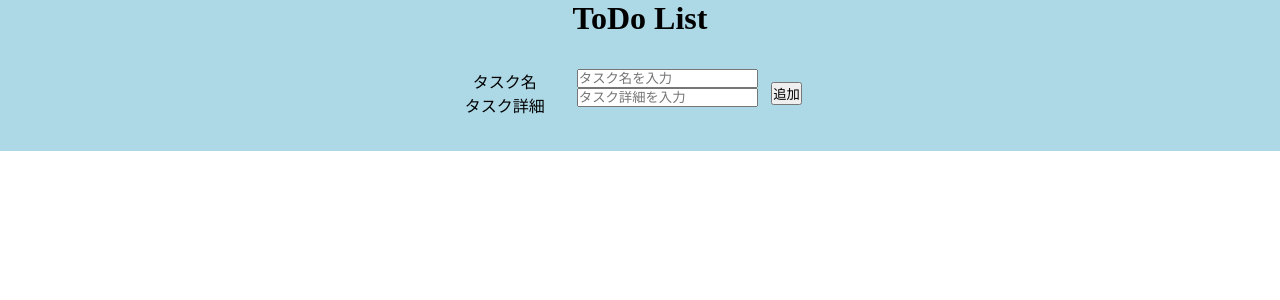
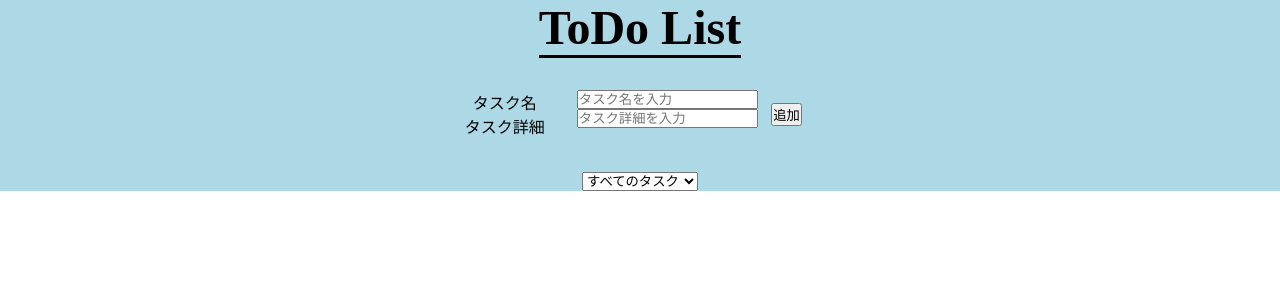
Before and after one commit to RyogaTakaoka/todolist_takaoka, a Next.js app: page / in a window 1280 px wide. Shown: the top 300 px of the page. Built offline with nearby package versions, Linux system fonts and the light colour scheme.

Commit message:
Add filtering function
Filter機能追加

```diff
--- a/pages/index.tsx
+++ b/pages/index.tsx
@@ -7,12 +7,17 @@ import { useState } from 'react'
 const inter = Inter({ subsets: ['latin'] })
 
 export default function Home(){
+  //ToDoの型
   type todo = {
     id: number
     taskName: string
+    detail: string
     isCompleted: boolean
-    detail: string
+    isRemoved:boolean
   }
+
+  //Filterの型
+  type Filter = 'all' | 'checked' | 'unchecked' | 'removed';
 
   //taskname
   const [text, setText] = useState("")
@@ -23,26 +28,56 @@ export default function Home(){
   //todo[] todoList;
   const [todoList, setTodoList] = useState<todo[]>([])
 
+  const [filter, setFilter] = useState<Filter>('all');
+
   //todo newTodo;
   const newTodo:todo = {
     id:todoList.length,
     taskName:text,
+    detail:detail,
     isCompleted:false,
-    detail:detail
+    isRemoved:false
   }
 
+  //Firter処理したToDoリスト
+  const filteredTodoList = todoList.filter((todo) => {
+    // filter ステートの値に応じて異なる内容の配列を返す
+    switch (filter) {
+      case 'all':
+        //削除していないタスク全て
+        return !todo.isRemoved;
+      case 'checked':
+        //完了かつ削除していないタスク
+        return todo.isCompleted && !todo.isRemoved;
+      case 'unchecked':
+        //未完了かつ削除していないタスク
+        return !todo.isCompleted && !todo.isRemoved;
+      case 'removed':
+        //削除したタスク
+        return todo.isRemoved;
+      default:
+        return todo;
+    }
+  });
+
+  //タスク追加処理
   const onClickAddTask = () => {
+    //空は返す
     if(text === '') return
 
+    //inputの中身リセット
     setText("")
     setDetail("")
 
+    //新規タスクを追加
     if(newTodo!=undefined&&todoList!=undefined){
       setTodoList([...todoList,newTodo])
     }
   }
 
+  //タスク完了・未完了処理
   const handleIsCompleted = (id:number, isCompleted:boolean) => {
+    //const deepCopy = todoList.map((todo) => ({ ...todo }));
     const newTodos = todoList.map((todo) => {
       if(todo.id === id){
         todo.isCompleted = !isCompleted
@@ -53,8 +88,15 @@ export default function Home(){
     setTodoList(newTodos)
   }
 
-  const handleDeleted = (id:number) => {
-    const newTodos = todoList.filter((todo) => todo.id !== id)
+  //タスク削除処理
+  const handleRemoved = (id:number, isRemoved:boolean) => {
+    //const deepCopy = todoList.map((todo) => ({ ...todo }));
+    const newTodos = todoList.map((todo) => {
+      if(todo.id === id){
+        todo.isRemoved = !isRemoved
+      }
+      return todo
+    })
     setTodoList(newTodos)
   }
 
@@ -72,11 +114,10 @@ export default function Home(){
     }
   };
 
-
   return (
     <div className={styles.body}>
 
-      <h1>ToDo List</h1>
+      <div className={styles.title}>ToDo List</div>
       <div className={styles.inputField}>
 
         <div>
@@ -100,32 +141,46 @@ export default function Home(){
           />
         </div>
         <button onClick={onClickAddTask}>追加</button>
+
+      </div>
+
+      <div>
+        <select
+          defaultValue="all"
+          onChange={(e) => setFilter(e.target.value as Filter)}
+        >
+          <option value="all">すべてのタスク</option>
+          <option value="unchecked">未完了タスク</option>
+          <option value="checked">完了タスク</option>
+          <option value="removed">削除したタスク</option>
+        </select>
       </div>
 
       {/* <p>入力中：{text}</p> */}
 
       {/* 配列の要素を列挙 */}
-      {todoList?.map((todo,index)=>(
-      <div  className={styles.todoList} key={index}>
+      {filteredTodoList?.map((todo)=>(
+      <div  className={styles.todoList} key={todo.id}>
+
+        <input type={"checkbox"} className={styles.todoText}
+          checked={todo.isCompleted}
+          onChange={() => handleIsCompleted(todo.id,todo.isCompleted)}
+        />
 
         <div className={styles.todoText}>
           {'タスク名：'}{todo.taskName}
         </div>
 
         <div className={styles.todoText}>
+          {'詳細：'}{todo.detail}
+        </div>
+
+        <div className={styles.todoText}>
           {'状態：'}{todo.isCompleted?"完了":"未完了"}
         </div>
 
-        <div className={styles.todoText}>
-          {'詳細：'}{todo.detail}
-        </div>
-
-        <input type={"checkbox"} className={styles.todoText}
-          onChange={(e) => handleIsCompleted(index,todo.isCompleted)}
-        />
-
         <button className={styles.todoText}
-          onClick={() => handleDeleted(todo.id)}>Delete</button>
+          onClick={() => handleRemoved(todo.id,todo.isRemoved)}>{todo.isRemoved?"復元":"削除"}</button>
 
       </div>))}
 
--- a/styles/Home.module.scss
+++ b/styles/Home.module.scss
@@ -6,6 +6,18 @@
   h1{
     font-family:cursive
   }
+
+  button{
+    margin: 1em;
+  }
+}
+
+.title{
+  font-size: 48px;
+  font-family:cursive;
+  font-weight: bold;
+  border-bottom: solid medium;
+  display: inline-block;
 }
 
 .inputField{
@@ -16,15 +28,11 @@
 
   p{
     right: 0;
-    padding-right: 2rem;
+    padding-right: 2em;
   }
 
   input{
 
-  }
-
-  button{
-    margin: 1em;
   }
 }
 
@@ -34,6 +42,6 @@
 
   .todoText{
     font-family:sans-serif;
-    margin: 1rem 2rem 0 0;
+    margin: 1em 2em 0 0;
   }
 }
```
